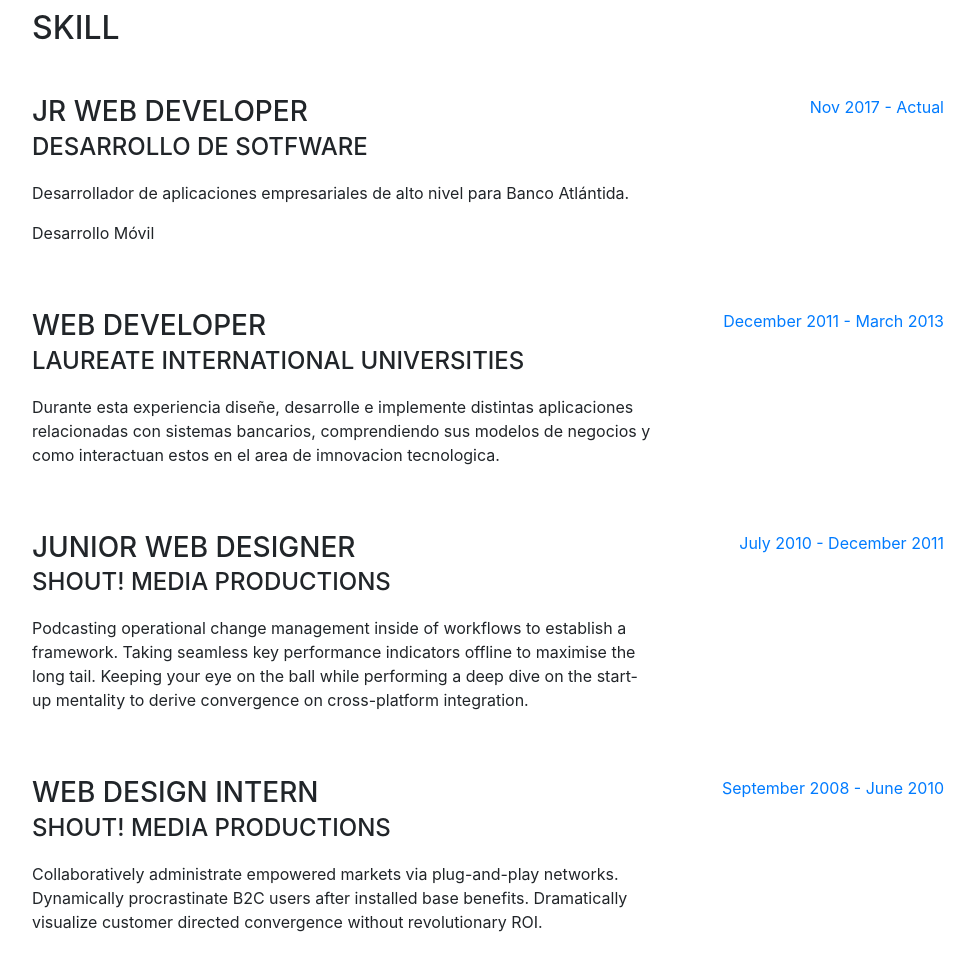
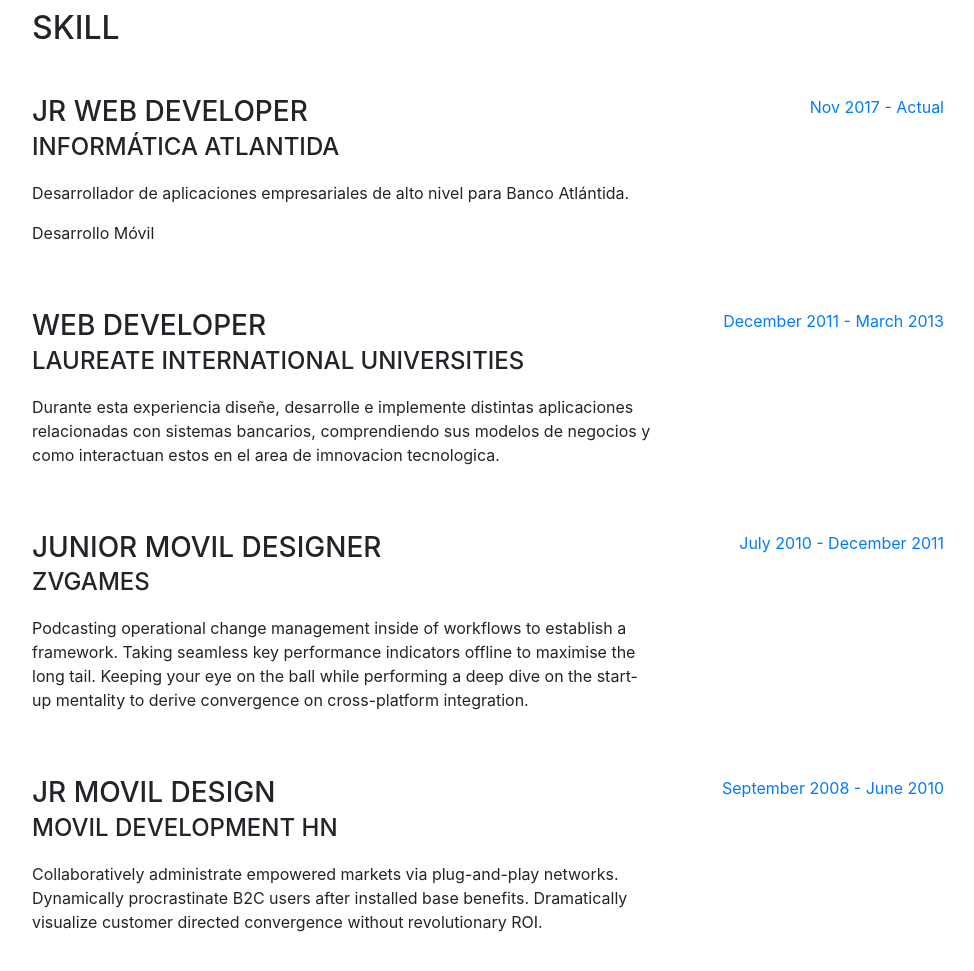
Before and after one commit to ArielMejia/ArielMejia.github.io, a website with bundled scripts: page index.html in a window 1280 px wide. Shown: the part 840-1811 px from the top of the page, without its empty margins (288-1262 px from the left). Built offline with nearby package versions, Linux system fonts and the light colour scheme; a web font is replaced by a local one.

Commit message:
Update skill

```diff
--- a/index.html
+++ b/index.html
@@ -102,7 +102,7 @@
         <div class="resume-item d-flex flex-column flex-md-row mb-5">
           <div class="resume-content mr-auto">
             <h3 class="mb-0">Jr Web Developer</h3>
-            <div class="subheading mb-3">Desarrollo de sotfware</div>
+            <div class="subheading mb-3">Informática Atlantida</div>
             <p>Desarrollador de aplicaciones empresariales de alto nivel para Banco Atlántida.</p>
             <p>Desarrollo Móvil</p>
           </div>
@@ -126,8 +126,8 @@
 
         <div class="resume-item d-flex flex-column flex-md-row mb-5">
           <div class="resume-content mr-auto">
-            <h3 class="mb-0">Junior Web Designer</h3>
-            <div class="subheading mb-3">Shout! Media Productions</div>
+            <h3 class="mb-0">Junior Movil Designer</h3>
+            <div class="subheading mb-3">ZVGAMES</div>
             <p>Podcasting operational change management inside of workflows to establish a framework. Taking seamless
               key performance indicators offline to maximise the long tail. Keeping your eye on the ball while
               performing a deep dive on the start-up mentality to derive convergence on cross-platform integration.</p>
@@ -139,8 +139,8 @@
 
         <div class="resume-item d-flex flex-column flex-md-row">
           <div class="resume-content mr-auto">
-            <h3 class="mb-0">Web Design Intern</h3>
-            <div class="subheading mb-3">Shout! Media Productions</div>
+            <h3 class="mb-0">Jr Movil Design </h3>
+            <div class="subheading mb-3">Movil Development hn</div>
             <p>Collaboratively administrate empowered markets via plug-and-play networks. Dynamically procrastinate B2C
               users after installed base benefits. Dramatically visualize customer directed convergence without
               revolutionary ROI.</p>
```
